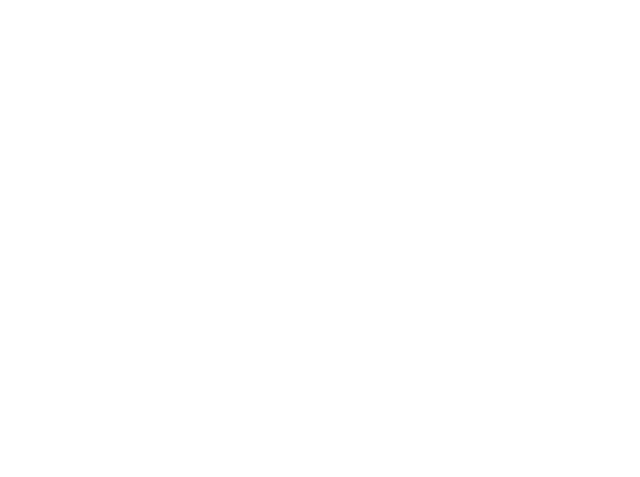
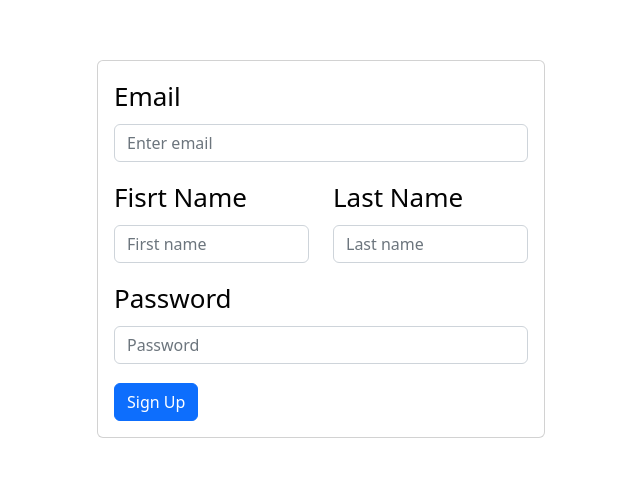
Before and after one commit to MohammadAtikurRahman/RealTimeChat, a React (Create React App) app: page /signup in a window 1280 px wide. Before the commit this address had no page. Shown: the part 151-628 px from the top of the page, without its empty margins (319-959 px from the left). Built offline with nearby package versions, Linux system fonts and the light colour scheme.

Commit message:
routedFixed

```diff
--- a/public/index.html
+++ b/public/index.html
@@ -13,7 +13,7 @@
     <link rel="manifest" href="%PUBLIC_URL%/manifest.json" />
       <link rel="stylesheet" href="https://cdn.jsdelivr.net/npm/bootstrap@5.2.0-beta1/dist/css/bootstrap.min.css"
       integrity="sha384-0evHe/X+R7YkIZDRvuzKMRqM+OrBnVFBL6DOitfPri4tjfHxaWutUpFmBp4vmVor" crossorigin="anonymous" />
-    <title>React App</title>
+    <title>chatapp</title>
   </head>
   <body>
     <noscript>You need to enable JavaScript to run this app.</noscript>
--- a/src/App.js
+++ b/src/App.js
@@ -3,6 +3,7 @@ import './App.css';
 import Signin from './components/Signin';
 import { BrowserRouter, Routes, Route } from "react-router-dom";
 import Signup from './components/Signup';
+import Home from './components/Home'
 function App() {
   return (
     <div className="App">
@@ -14,9 +15,9 @@ function App() {
               <Routes>
 
 
-                   <Route path="Signinpage" element={<Signin />} />
-                   <Route path="Signuppage" element={<Signup />} />
-
+                   <Route path="signin" element={<Signin />} />
+                   <Route path="signup" element={<Signup />} />
+                   <Route path="/" element={<Home />} />
               </Routes>
             </BrowserRouter>
 
--- /dev/null
+++ b/src/components/Home.jsx
@@ -0,0 +1,38 @@
+
+import '../App.css'
+import { Link } from 'react-router-dom';
+import React from "react";
+
+import Button from 'react-bootstrap/Button';
+
+
+
+
+ function Home() {
+  return (
+    <div className="App">
+
+
+              <h2>Welcome dotNetChat</h2>
+
+               <div  style={{ display: 'flex',
+                                alignItems: 'center',
+                                justifyContent: 'center',}}>
+                     <Link to="/signup" className="btn btn-primary m-3">Sign Up</Link>
+
+
+                     <Link to="/signin" className="btn btn-danger m-3 ">Sign In</Link>
+
+
+               </div>
+
+
+
+
+
+
+    </div>
+  )
+}
+
+export default Home;
--- a/src/components/Signup.jsx
+++ b/src/components/Signup.jsx
@@ -1,38 +1,61 @@
 import Button from 'react-bootstrap/Button';
 import Form from 'react-bootstrap/Form';
 import Card from 'react-bootstrap/Card';
+import Col from 'react-bootstrap/Col';
+import Row from 'react-bootstrap/Row';
 function Signup() {
   return (
 
     <Card style={{ width: '28rem' }}>
         <Card.Body>
-                            <Form>
+            <Form>
                 <Form.Group className="mb-3" controlId="formBasicEmail">
                     <Form.Label>Email</Form.Label>
                     <Form.Control type="email"   placeholder="Enter email" />
                     <Form.Text className="text-muted">
-
                     </Form.Text>
                 </Form.Group>
-                   <Form.Group className="mb-3" controlId="formBasicName">
-                    <Form.Label>Name</Form.Label>
+                <Form.Group className="mb-3 " controlId="formBasicName">
+                    {/* <Form.Label>Fisrt Name</Form.Label>
+                    <Form.Control type="input"   placeholder="Enter Name" />
+                    <Form.Text className="text-muted">
+                    </Form.Text>
+                    <Form.Label>Last Name</Form.Label>
                     <Form.Control type="input"   placeholder="Enter Name" />
                     <Form.Text className="text-muted">
 
-                    </Form.Text>
+                    </Form.Text> */}
+                     <Row>
+                        <Col>
+                                <Form.Label>Fisrt Name</Form.Label>
+                                <Form.Control placeholder="First name" />
+                                <Form.Text className="text-muted"></Form.Text>
+                        </Col>
+                        <Col>
+                                 <Form.Label>Last Name</Form.Label>
+                                 <Form.Control placeholder="Last name" />
+                                 <Form.Text className="text-muted"></Form.Text>
+                        </Col>
+                    </Row>
+
+                </Form.Group>
+                <Form.Group className="mb-3" controlId="formBasicName">
+
                 </Form.Group>
 
                 <Form.Group className="mb-3" controlId="formBasicPassword">
                     <Form.Label>Password</Form.Label>
                     <Form.Control type="password" placeholder="Password" />
                 </Form.Group>
-                <Form.Group className="mb-3" controlId="formBasicCheckbox">
+
+
+                {/* <Form.Group className="mb-3" controlId="formBasicCheckbox">
                     <Form.Check type="checkbox" style={{fontSize: '16px'}} label="Remember me" />
-                </Form.Group>
+                </Form.Group> */}
                 <Button variant="primary" type="submit">
                     Sign Up
                 </Button>
-                </Form>
+            </Form>
 
 
 
--- a/src/index.js
+++ b/src/index.js
@@ -2,7 +2,6 @@ import React from 'react';
 import ReactDOM from 'react-dom/client';
 import App from './App';
 import './components/Signin';
-import Signin from './components/Signin';
 const root = ReactDOM.createRoot(document.getElementById('root'));
 root.render(
   <React.StrictMode>
```
